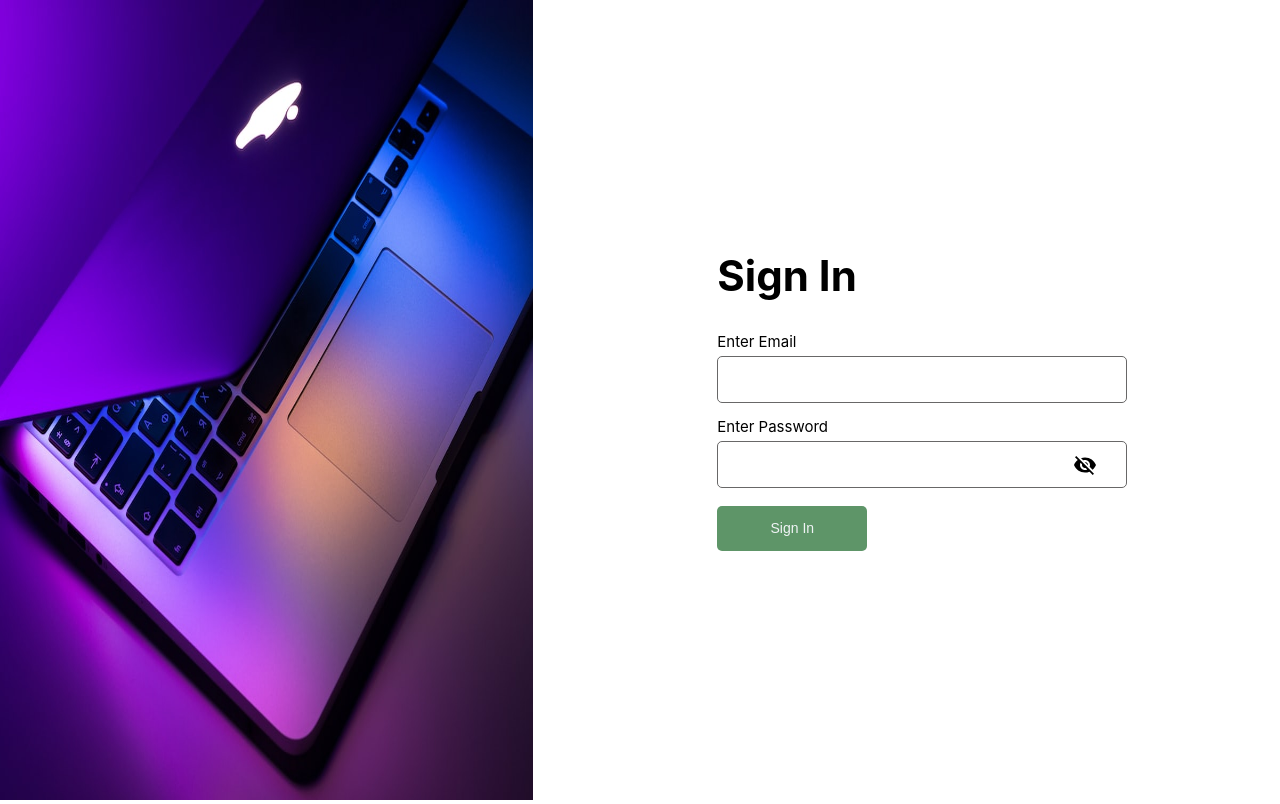
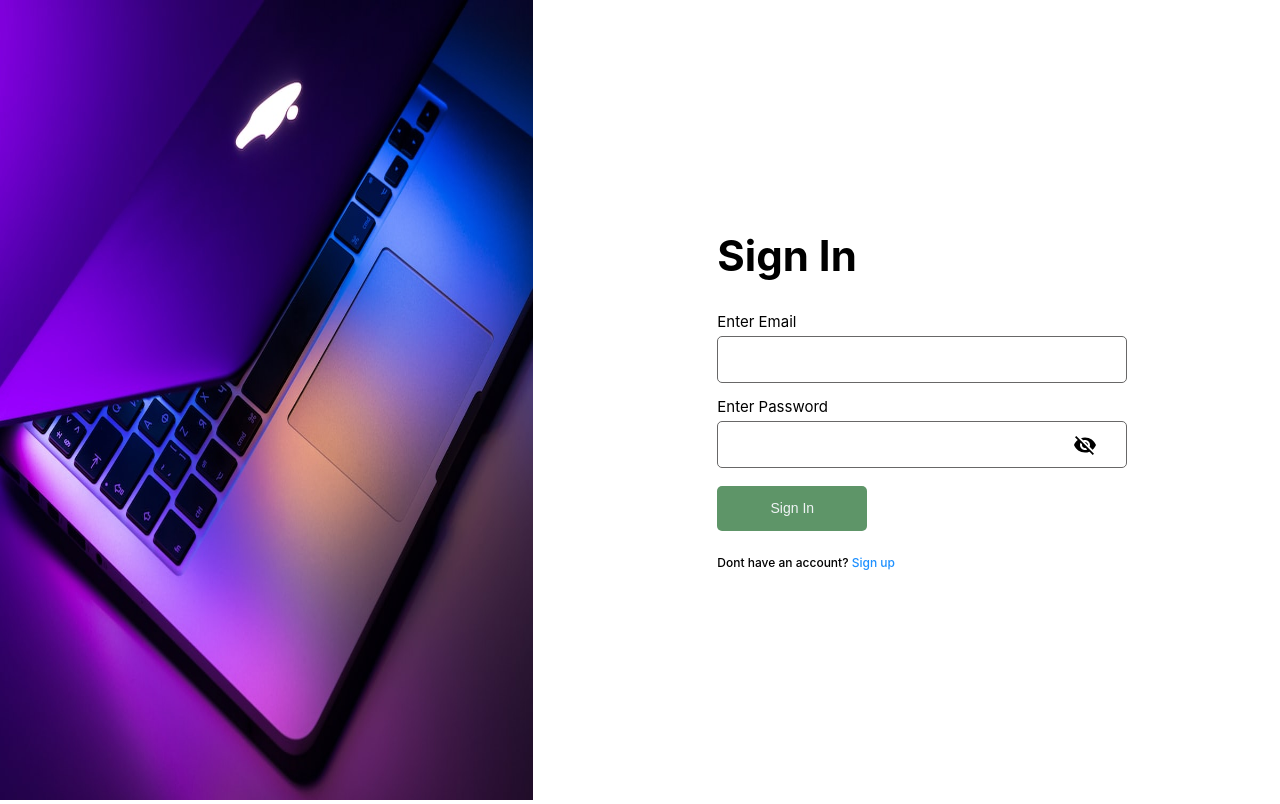
Before and after one commit to Nakazibwe/BIOKEEPER-TECHNICAL-INTERVIEW, a React (Create React App) app in the folder frontend/: page /login in a window 1280 px wide. Built offline with nearby package versions, Linux system fonts and the light colour scheme.

Commit message:
Error response message corrected

```diff
--- a/frontend/src/components/AddStaff.jsx
+++ b/frontend/src/components/AddStaff.jsx
@@ -68,7 +68,7 @@ const AddStaff = () => {
       }
       formik.setSubmitting(false);
     } catch (error) {
-        setMessage(error.response.data.message);
+        setMessage(error.response.data.error);
     }
   };
   return (
--- a/frontend/src/components/DeleteStaff.jsx
+++ b/frontend/src/components/DeleteStaff.jsx
@@ -2,8 +2,7 @@ import React from 'react'
 import Container from '@mui/material/Container';
 import Box from '@mui/material/Box';
 import Grid from '@mui/material/Grid';
-import { Formik, Form, Field, ErrorMessage, formik } from 'formik';
-import * as Yup from 'yup';
+import { Formik, Form, } from 'formik';
 import axios from 'axios';
 import { useState, useContext, useEffect } from 'react';
 import { AppContext } from '../context';
@@ -30,10 +29,9 @@ const DeleteStaff = () => {
          );
          if (response.status === 200) {
            setData(response.data);
-           console.log(response.data);
          }
        } catch (error) {
-         setMessage(error.response.data.message);
+         setMessage(error.response.data.error);
        }
      };
      fetchData();
@@ -48,14 +46,13 @@ const DeleteStaff = () => {
        );
        if (response.status === 200) {
          setMessage(response.data.message);
-
          setTimeout(() => {
            navigate('/', { replace: true });
          }, 1000);
        }
        formik.setSubmitting(false);
      } catch (error) {
-       setMessage(error.response.data.message);
+       setMessage(error.response.data.error);
      }
    };
    return (
--- a/frontend/src/components/EditStaff.jsx
+++ b/frontend/src/components/EditStaff.jsx
@@ -1,8 +1,8 @@
-import React from 'react'
+import React from 'react';
 import Container from '@mui/material/Container';
 import Box from '@mui/material/Box';
 import Grid from '@mui/material/Grid';
-import { Formik, Form, Field, ErrorMessage, formik } from 'formik';
+import { Formik, Form, Field, ErrorMessage } from 'formik';
 import * as Yup from 'yup';
 import axios from 'axios';
 import { useState, useContext, useEffect } from 'react';
@@ -29,10 +29,9 @@ const EditStaff = () => {
            );
         if (response.status === 200) {
           setData(response.data);
-          console.log(response.data);
         }
         } catch (error) {
-        setMessage(error.response.data.message);
+        setMessage(error.response.data.error);
         }
     }
     fetchData();
@@ -84,7 +83,7 @@ const EditStaff = () => {
       }
       formik.setSubmitting(false);
     } catch (error) {
-      setMessage(error.response.data.message);
+      setMessage(error.response.data.error);
     }
   };
   return (
--- a/frontend/src/components/Hieracy.jsx
+++ b/frontend/src/components/Hieracy.jsx
@@ -34,7 +34,7 @@ const Hieracy = () => {
 
         }
       } catch (error) {
-        setMessage(error.response.data.message);
+        setMessage(error.response.data.error);
       }
     };
     fetchData();
--- a/frontend/src/components/Login.jsx
+++ b/frontend/src/components/Login.jsx
@@ -8,17 +8,16 @@ import * as Yup from "yup";
 import Grid from "@mui/material/Grid";
 import axios from "axios";
 import { AppContext } from "../context";
-import { useNavigate } from "react-router-dom";
+import { useNavigate, Link } from "react-router-dom";
 
 
 const Login = () => {
   const initialValues = { email: "", password: "" };
   const {
     setAccessToken,
-    setMessage,
-    message,
   } = useContext(AppContext);
   const navigate = useNavigate();
+  const [message, setMessage] = useState('');
   const onSubmit = async (values, formik) => {
     try {
       const config = {
@@ -35,7 +34,7 @@ const Login = () => {
       }
       formik.setSubmitting(false);
     } catch (error) {
-        setMessage(error.response.data.message);
+        setMessage(error.response.data.error);
     }
   };
 
@@ -71,11 +70,7 @@ const Login = () => {
           >
             {(formik) => {
               return (
-                <Form
-                  action='http://ec2-44-203-199-122.compute-1.amazonaws.com:5000/api/auth/login'
-                  method='POST'
-                  encytpe='multipart/form-data'
-                >
+                <Form>
                   <div className='Logo-container-login-smallScreen'>
                     <img className='Logo-login' src={logo} alt='logo' />
                     <h4>BIOKEEPER</h4>
@@ -119,6 +114,17 @@ const Login = () => {
                   <button className='login-button' type='submit'>
                     Sign In
                   </button>
+                  <br />
+                  <br />
+                  <small style={{ fontSize: '12px', fontWeight: '500' }}>
+                    Dont have an account?{' '}
+                    <Link
+                      to='/register'
+                      style={{ textDecoration: 'none', color: 'dodgerblue' }}
+                    >
+                      Sign up
+                    </Link>
+                  </small>
                 </Form>
               );
             }}
```
